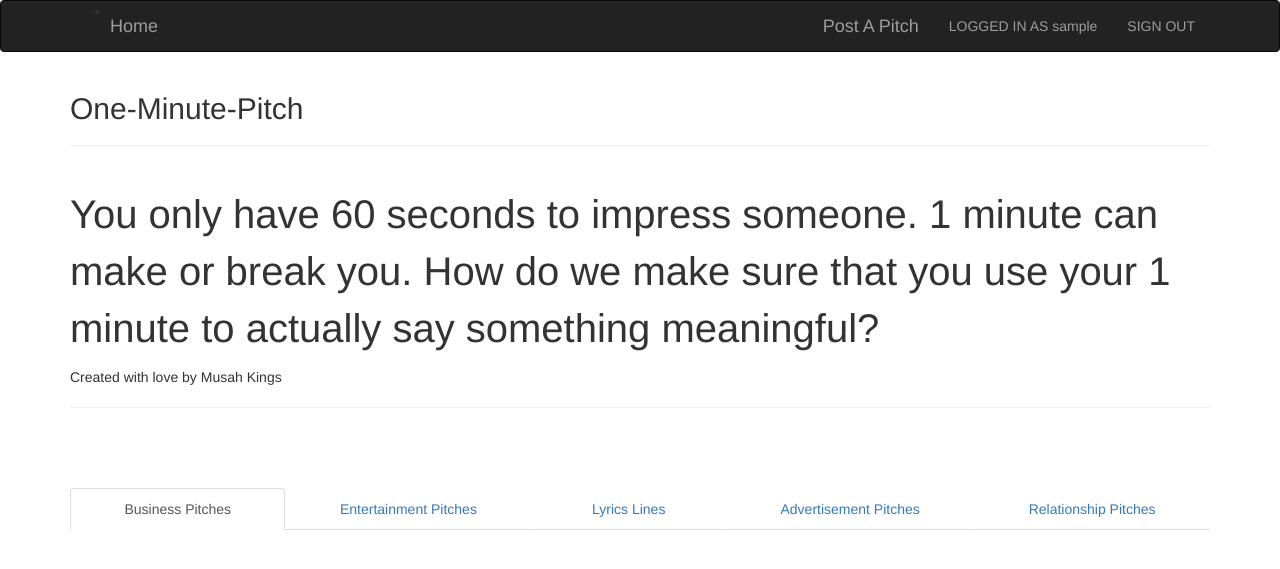
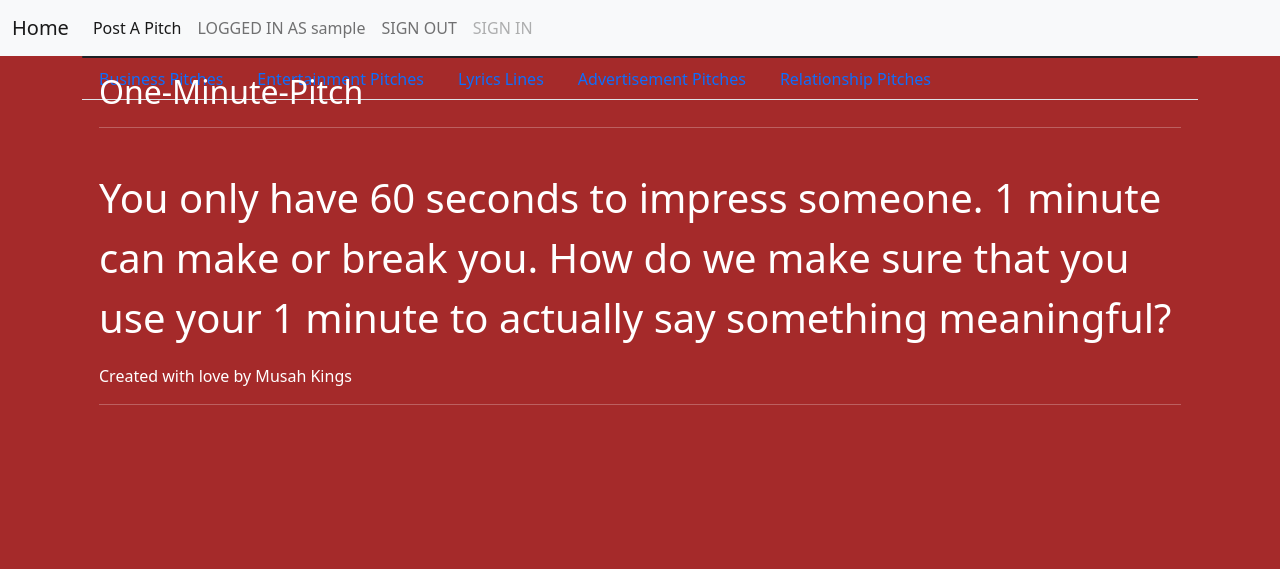
Before and after one commit to MosesGakuhi1857/One-minute-pitch, a Flask app: page / in a window 1280 px wide. Shown: the top 569 px of the page. Run offline with Flask 2, Linux system fonts and the light colour scheme; the visitor is signed in with stand-in values (Sample User, id 1); data comes from the database, SQL or seed files in the repository; data that the repository does not hold is empty; some libraries are stand-ins or nearby versions.

Commit message:
Modified the file

```diff
--- a/app/templates/base.html
+++ b/app/templates/base.html
@@ -1,20 +1,53 @@
-{% extends 'bootstrap/base.html' %}
 
-<!-- Styles Block -->
-{% block styles %}
-{{ super() }}
-<link rel="stylesheet" href="{{url_for('static', filename='css/styles.css')}}">
-<link href="https://fonts.googleapis.com/css?family=Yeseva+One:700&display=swap" rel="stylesheet">
 
-<link rel="stylesheet" href="https://cdnjs.cloudflare.com/ajax/libs/font-awesome/6.0.0-beta2/css/all.min.css" integrity="sha512-YWzhKL2whUzgiheMoBFwW8CKV4qpHQAEuvilg9FAn5VJUDwKZZxkJNuGM4XkWuk94WCrrwslk8yWNGmY1EduTA=="
- crossorigin="anonymous" referrerpolicy="no-referrer" />
 
- <link rel="stylesheet" href="https://cdnjs.cloudflare.com/ajax/libs/bootstrap/5.1.1/css/bootstrap.min.css" integrity="sha512-6KY5s6UI5J7SVYuZB4S/CZMyPylqyyNZco376NM2Z8Sb8OxEdp02e1jkKk/wZxIEmjQ6DRCEBhni+gpr9c4tvA=="
-  crossorigin="anonymous" referrerpolicy="no-referrer" />
 
-{% endblock %}
+<!doctype html>
+<html lang="en">
 
-<!-- Navbar -->
-{% block navbar %}
-    {% include 'navbar.html' %}
-{% endblock %}
+<head>
+  <!-- Required meta tags -->
+  <!-- font awesome link -->
+  <link rel="stylesheet" href="https://cdnjs.cloudflare.com/ajax/libs/font-awesome/6.0.0-beta2/css/all.min.css"
+    integrity="sha512-YWzhKL2whUzgiheMoBFwW8CKV4qpHQAEuvilg9FAn5VJUDwKZZxkJNuGM4XkWuk94WCrrwslk8yWNGmY1EduTA=="
+    crossorigin="anonymous" referrerpolicy="no-referrer" />
+
+  <!-- Bootstrap CSS -->
+
+  <link href="https://cdn.jsdelivr.net/npm/bootstrap@5.1.1/dist/css/bootstrap.min.css" rel="stylesheet"
+    integrity="sha384-F3w7mX95PdgyTmZZMECAngseQB83DfGTowi0iMjiWaeVhAn4FJkqJByhZMI3AhiU" crossorigin="anonymous">
+
+  <title>Hello, world!</title>
+
+
+  <link rel="stylesheet" href="{{url_for('static',filename='css/styles.css')}}">
+
+
+
+
+<body>
+
+  {% block navbar %}
+  {% include "navbar.html" %}
+  {% endblock %}
+
+
+  {% block content %}
+  {% endblock %}
+
+
+  <!-- Optional JavaScript; choose one of the two! -->
+
+  <!-- Option 1: Bootstrap Bundle with Popper -->
+  <script src="https://cdn.jsdelivr.net/npm/bootstrap@5.1.1/dist/js/bootstrap.bundle.min.js"
+    integrity="sha384-/bQdsTh/da6pkI1MST/rWKFNjaCP5gBSY4sEBT38Q/9RBh9AH40zEOg7Hlq2THRZ" crossorigin="anonymous">
+  </script>
+
+  <!-- Option 2: Separate Popper and Bootstrap JS -->
+  <!--
+    <script src="https://cdn.jsdelivr.net/npm/@popperjs/core@2.9.3/dist/umd/popper.min.js" integrity="sha384-W8fXfP3gkOKtndU4JGtKDvXbO53Wy8SZCQHczT5FMiiqmQfUpWbYdTil/SxwZgAN" crossorigin="anonymous"></script>
+    <script src="https://cdn.jsdelivr.net/npm/bootstrap@5.1.1/dist/js/bootstrap.min.js" integrity="sha384-skAcpIdS7UcVUC05LJ9Dxay8AXcDYfBJqt1CJ85S/CFujBsIzCIv+l9liuYLaMQ/" crossorigin="anonymous"></script>
+    -->
+</body>
+
+</html>
--- a/app/templates/home.html
+++ b/app/templates/home.html
@@ -1,4 +1,5 @@
-{% extends 'bootstrap/base.html' %}
+
+{% extends 'base.html' %}
 {% import 'macros.html' as macro %}
 {% block navbar %}
 {% include 'navbar.html' %}
--- a/app/templates/index.html
+++ b/app/templates/index.html
@@ -2,7 +2,7 @@
 {% block navbar %}
 {% include 'navbar.html' %}
 {% endblock %}
-<link rel="stylesheet" href="{{url_for('static', filename='css/styles.css')}}">
+
 
 {% block content %}
 <div class="container bg-dark">
--- a/app/templates/navbar.html
+++ b/app/templates/navbar.html
@@ -1,28 +1,18 @@
-<div class="navbar navbar-inverse" role="navigation">
-    <div class="container">
-      <div class="navbar-header">
-        <button type="button" class="navbar-toggle" data-toggle="collapse" data-target=".navbar-collapse">
-          <span class="sr-only">Toggle navigation</span>
-          <span class="icon-bar"></span>
-          <span class="icon-bar"></span>
-          <span class="icon-bar"></span>
-        </button>
-        <ul>
-          <li><a href="/" class="navbar-brand">Home</a></li>
-        </ul>
-      </div>
-      <div class="navbar-collapse collapse">
-        <ul class="nav navbar-nav navbar-right">
-         <li><a href="/pitches/new/" class="navbar-brand"> Post A Pitch</a></li>
 
-          {% if current_user.is_authenticated %}
-          <li class="me-auto"><a href="{{url_for('main.profile', uname=current_user.username)}}">LOGGED IN AS {{current_user.username}}</a>
-          </li>
-          <li><a href="{{url_for('auth.logout')}}">SIGN OUT</a></li>
-          {% else %}
-          <li><a href="{{url_for('auth.login')}}">SIGN IN</a></li>
-          {% endif%}
-        </ul>
+
+  <nav class="navbar navbar-expand-lg navbar-light bg-light">
+    <div class="container-fluid">
+      <a class="navbar-brand" href="/">Home</a>
+      <button class="navbar-toggler" type="button" data-bs-toggle="collapse" data-bs-target="#navbarNavAltMarkup" aria-controls="navbarNavAltMarkup" aria-expanded="false" aria-label="Toggle navigation">
+        <span class="navbar-toggler-icon"></span>
+      </button>
+      <div class="collapse navbar-collapse" id="navbarNavAltMarkup">
+        <div class="navbar-nav">
+          <a class="nav-link active" aria-current="page" href="/pitches/new/">Post A Pitch</a>
+          <a class="nav-link" href="{{url_for('main.profile', uname=current_user.username)}}">LOGGED IN AS {{current_user.username}}</a>
+          <a class="nav-link" href="{{url_for('auth.logout')}}">SIGN OUT</a>
+          <a class="nav-link disabled" href="{{url_for('auth.login')}}" tabindex="-1" aria-disabled="true">SIGN IN</a>
+        </div>
       </div>
     </div>
-  </div>
+  </nav>
--- a/config.py
+++ b/config.py
@@ -5,8 +5,8 @@
   General configuration parent class
   '''
   SECRET_KEY = 'SECRET'
-  SQLALCHEMY_DATABASE_URI = 'postgresql+psycopg2://moringaaccess:12345678@localhost/pitches'
-  SQLALCHEMY_TRACK_MODIFICATIONS = True
+
+  SQLALCHEMY_TRACK_MODIFICATIONS = False
   UPLOADED_PHOTOS_DEST ='app/static/photos'
 
   #  email configurations
@@ -23,7 +23,7 @@
     Config: The parent configuration class with general configuration settings
   '''
   SQLALCHEMY_DATABASE_URI = os.environ.get("DATABASE_URL")
-  SQLALCHEMY_DATABASE_URI = 'postgresql+psycopg2://moringaaccess:12345678@localhost/pitches'
+
 
 class TestConfig(Config):
   '''
--- a/manage.py
+++ b/manage.py
@@ -6,7 +6,7 @@
 # Creating app instance
 # app = create_app('test')
 # app = create_app('development')
-app = create_app('development')
+app = create_app('production')
 
 # Create manager instance
 manager = Manager(app)
```
